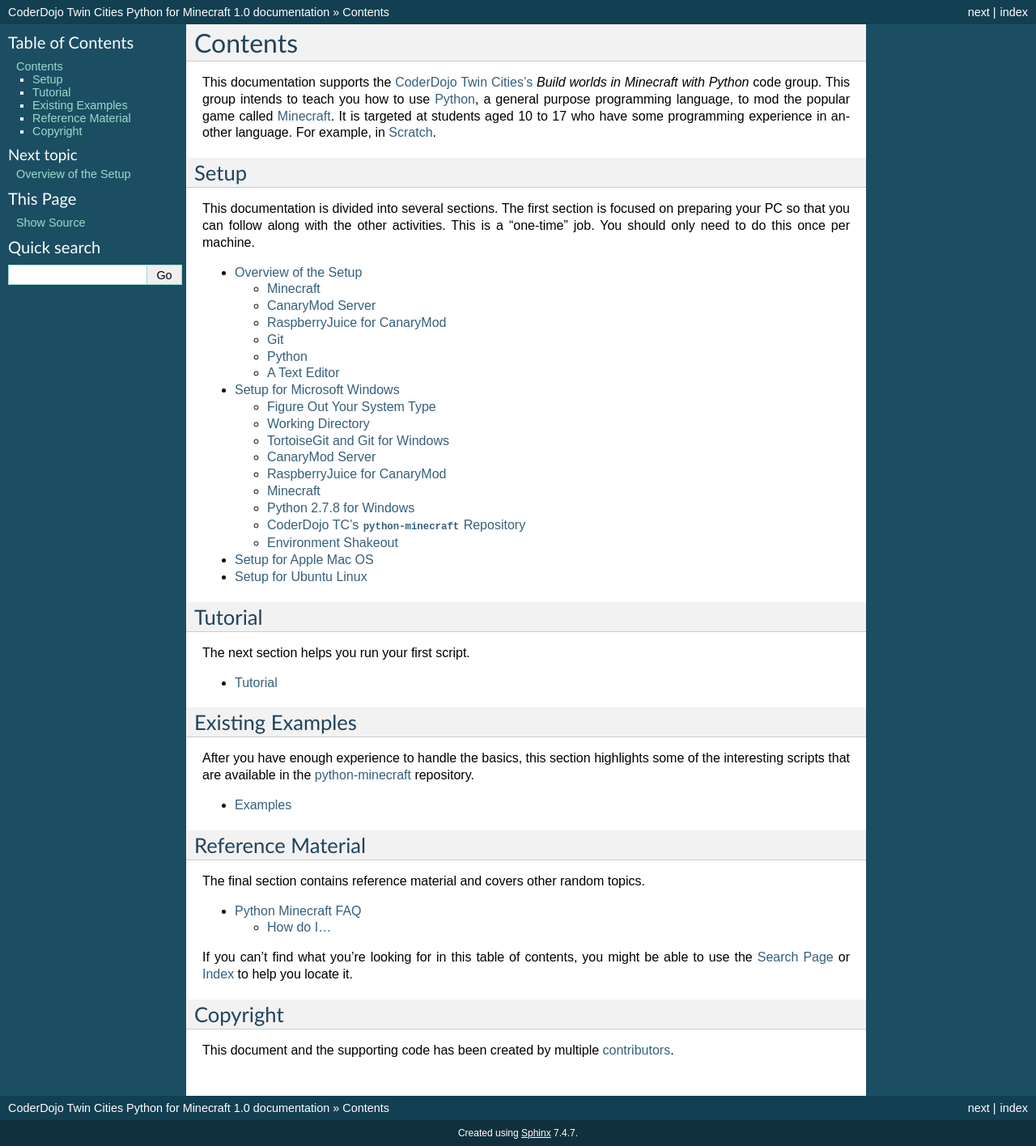
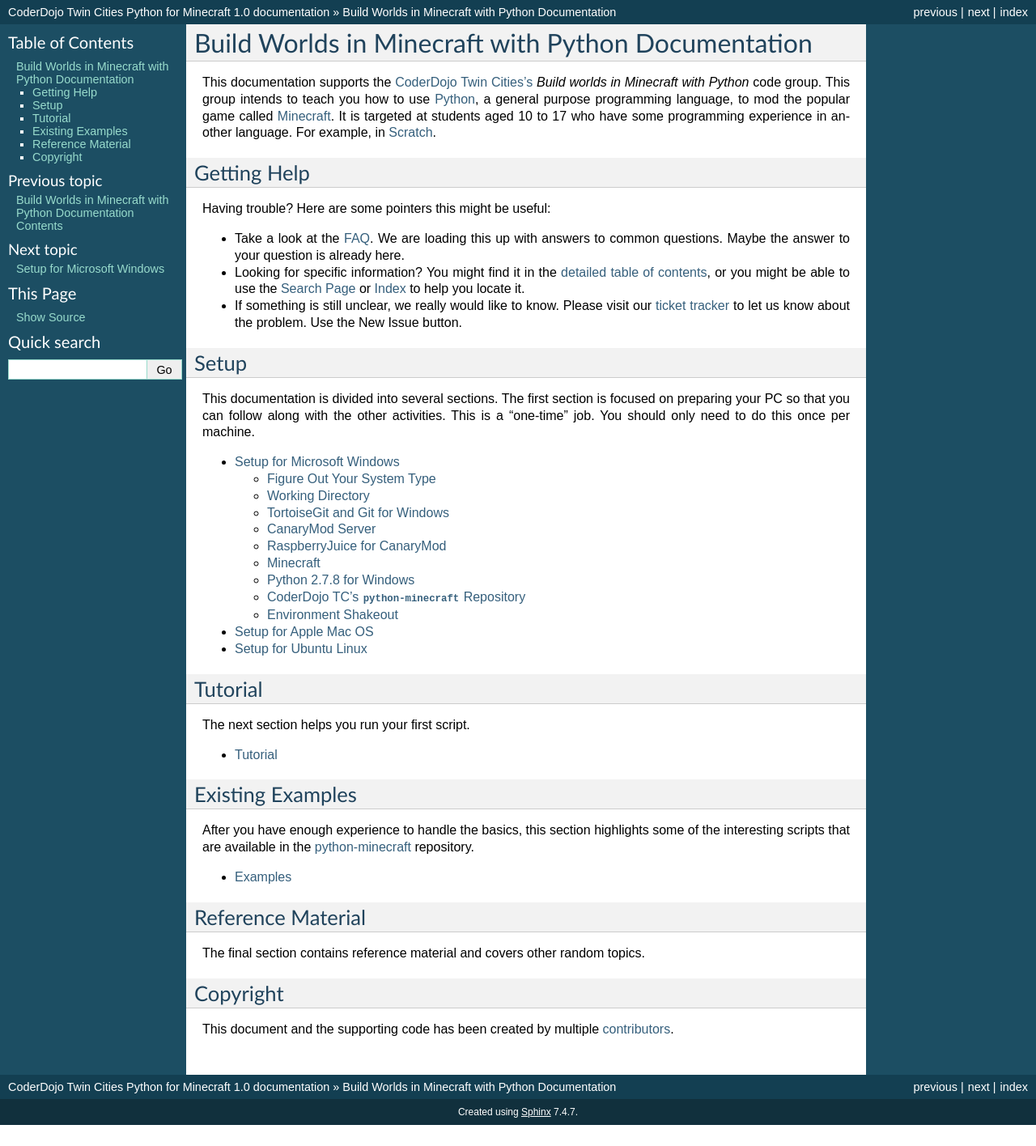
Before and after one commit to CoderDojoTC/python-minecraft, a Sphinx documentation site: the page built from docs/source/index.rst, in a window 1280 px wide. Shown: the whole page at 81% size. Built offline with Sphinx 7.4.7, drawn with Linux system fonts in a browser that asks for light colours; after the commit the page ends 1390 px from its top, so only the background shows below that.

Commit message:
Made several changes to begin adopting the Django project's doc structure

```diff
--- a/docs/source/conf.py
+++ b/docs/source/conf.py
@@ -42,7 +42,7 @@
 #source_encoding = 'utf-8-sig'
 
 # The master toctree document.
-master_doc = 'index'
+master_doc = 'contents'
 
 # General information about the project.
 project = u'CoderDojo Twin Cities Python for Minecraft'
--- /dev/null
+++ b/docs/source/contents.rst
@@ -0,0 +1,28 @@
+==============================================================
+ Build Worlds in Minecraft with Python Documentation Contents
+==============================================================
+
+This is the master table of contents. However, you will probably find
+the :doc:`Overview Page <index>` to be more user-friendly.
+
+.. toctree::
+    :hidden:
+
+    index
+
+.. toctree::
+    :maxdepth: 3
+
+    setup/index
+    tutorial/index
+    examples/index
+    reference/index
+    faq/index
+    todo
+
+
+Indices and Tables
+==================
+
+* :ref:`genindex`
+* :ref:`search`
--- a/docs/source/reference/faq.rst
+++ b/docs/source/faq/index.rst
@@ -1,5 +1,3 @@
-.. _faq:
-
 ======================
  Python Minecraft FAQ
 ======================
--- a/docs/source/index.rst
+++ b/docs/source/index.rst
@@ -1,9 +1,9 @@
 .. CoderDojo Twin Cities Python for Minecraft documentation master
    file, created by sphinx-quickstart on Fri Oct 24 00:52:04 2014.
 
-==========
- Contents
-==========
+=====================================================
+ Build Worlds in Minecraft with Python Documentation
+=====================================================
 
 This documentation supports the `CoderDojo Twin Cities's`_ *Build
 worlds in Minecraft with Python* code group. This group intends to
@@ -18,6 +18,26 @@
 .. _Scratch: http://scratch.mit.edu/
 
 
+Getting Help
+============
+
+Having trouble? Here are some pointers this might be useful:
+
+* Take a look at the :doc:`FAQ <faq/index>`. We are loading this up
+  with answers to common questions. Maybe the answer to your question
+  is already here.
+
+* Looking for specific information? You might find it in the
+  :doc:`detailed table of contents <contents>`, or you might be able
+  to use the :ref:`search` or :ref:`genindex` to help you locate it.
+
+* If something is still unclear, we really would like to know. Please
+  visit our `ticket tracker`_ to let us know about the problem. Use
+  the :guilabel:`New Issue` button.
+
+.. _ticket tracker: https://github.com/CoderDojoTC/python-minecraft/issues
+
+
 Setup
 =====
 
@@ -29,7 +49,6 @@
 .. toctree::
    :maxdepth: 2
 
-   setup/overview
    setup/windows
    setup/mac
    setup/ubuntu
@@ -67,19 +86,6 @@
 The final section contains reference material and covers other random
 topics.
 
-.. toctree::
-   :maxdepth: 2
-
-   reference/faq
-
-If you can't find what you're looking for in this table of contents,
-you might be able to use the :ref:`search` or :ref:`genindex` to help
-you locate it.
-
-..
-   The modindex isn't used at the moment
-   * :ref:`modindex`
-
 
 Copyright
 =========
--- a/docs/source/setup/overview.rst
+++ b/docs/source/reference/architecture.rst
@@ -1,5 +1,3 @@
-.. _setup:
-
 =======================
  Overview of the Setup
 =======================
```
Also changed, not shown: docs/source/reference/index.rst (added, +12 -0 lines), docs/source/setup/index.rst (added, +14 -0 lines), docs/source/todo.rst (added, +9 -0 lines).
